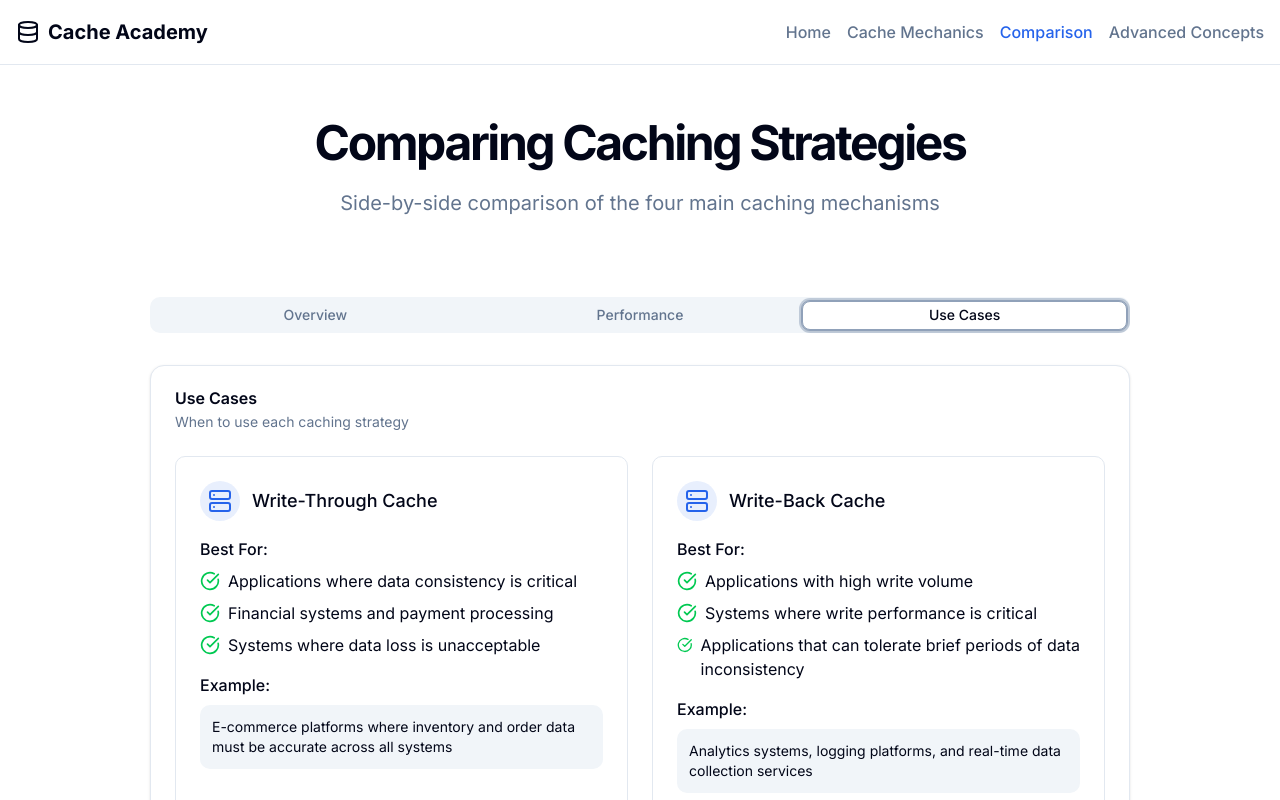
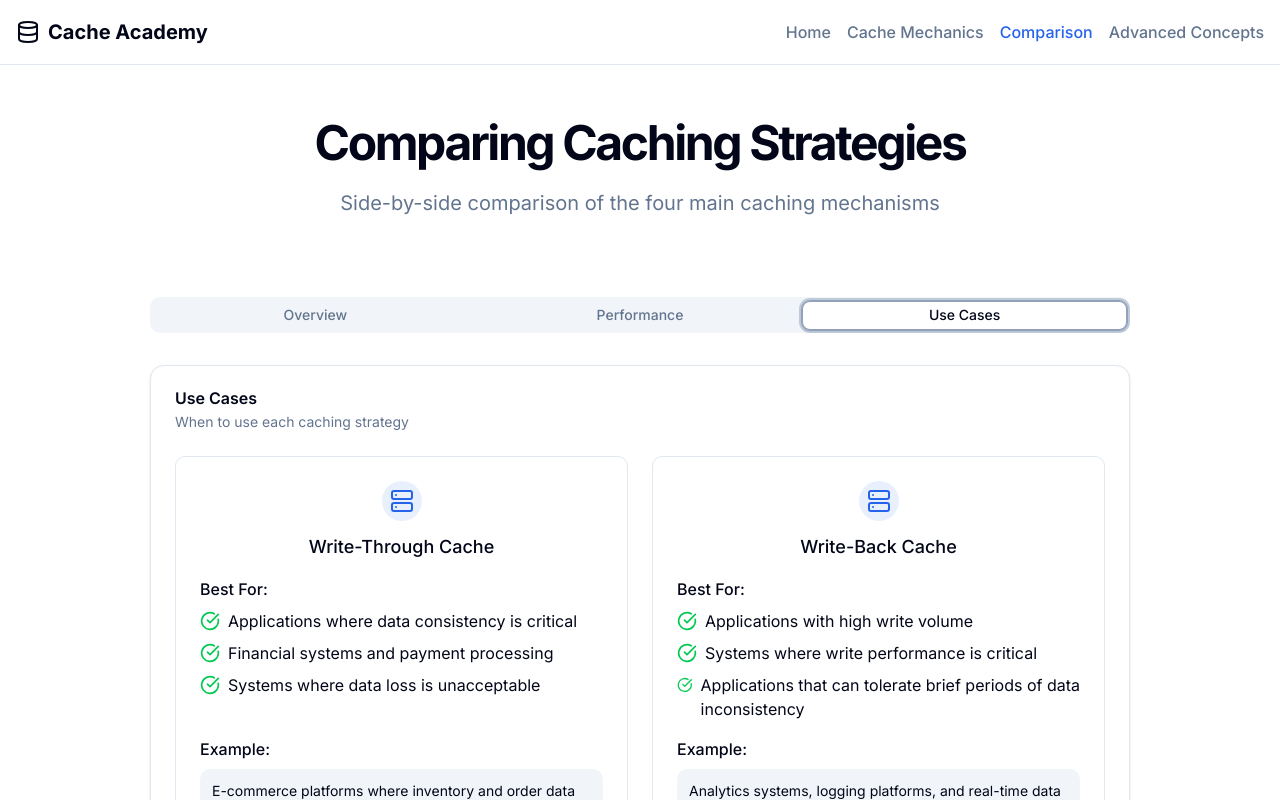
Before and after one commit to ThunderXBlitZ/cache-academy, a Next.js app: page /cache-academy/comparison in a window 1280 px wide. Both pictures are taken after a click on the tab "Use Cases". Shown: the top 800 px of the page. Built offline with nearby package versions, Linux system fonts and the light colour scheme.

Commit message:
fix icon; fix layout of tip box

```diff
--- a/app/comparison/page.tsx
+++ b/app/comparison/page.tsx
@@ -136,7 +136,6 @@ export default function ComparisonPage() {
                             </td>
                             <td className="py-4 px-4">
                               <div className="flex items-center">
-                                <XCircle className="h-5 w-5 text-red-500 mr-2" />
                                 <span>Slow after writes</span>
                               </div>
                             </td>
@@ -436,8 +435,8 @@ export default function ComparisonPage() {
                   </CardHeader>
                   <CardContent>
                     <div className="grid md:grid-cols-2 gap-6">
-                      <div className="rounded-lg border p-6">
-                        <div className="flex items-center gap-3 mb-4">
+                      <div className="flex flex-col rounded-lg border p-6">
+                        <div className="flex flex-col items-center gap-3 mb-4">
                           <div className="bg-primary/10 p-2 rounded-full">
                             <Server className="h-6 w-6 text-primary" />
                           </div>
@@ -458,14 +457,16 @@ export default function ComparisonPage() {
                             <span>Systems where data loss is unacceptable</span>
                           </li>
                         </ul>
+                        <div className="mt-auto">
                           <h4 className="font-medium mb-2">Example:</h4>
                           <div className="rounded-lg bg-muted p-3 text-sm">
                             <p>E-commerce platforms where inventory and order data must be accurate across all systems</p>
                           </div>
                         </div>
+                      </div>
 
                       <div className="rounded-lg border p-6">
-                        <div className="flex items-center gap-3 mb-4">
+                        <div className="flex flex-col items-center gap-3 mb-4">
                           <div className="bg-primary/10 p-2 rounded-full">
                             <Server className="h-6 w-6 text-primary" />
                           </div>
@@ -486,14 +487,16 @@ export default function ComparisonPage() {
                             <span>Applications that can tolerate brief periods of data inconsistency</span>
                           </li>
                         </ul>
+                        <div className="mt-auto">
                           <h4 className="font-medium mb-2">Example:</h4>
                           <div className="rounded-lg bg-muted p-3 text-sm">
                             <p>Analytics systems, logging platforms, and real-time data collection services</p>
                           </div>
                         </div>
+                      </div>
 
                       <div className="rounded-lg border p-6">
-                        <div className="flex items-center gap-3 mb-4">
+                        <div className="flex flex-col items-center gap-3 mb-4">
                           <div className="bg-primary/10 p-2 rounded-full">
                             <Server className="h-6 w-6 text-primary" />
                           </div>
@@ -514,6 +517,7 @@ export default function ComparisonPage() {
                             <span>Applications where preventing cache pollution is important</span>
                           </li>
                         </ul>
+                        <div className="mt-auto">
                           <h4 className="font-medium mb-2">Example:</h4>
                           <div className="rounded-lg bg-muted p-3 text-sm">
                             <p>
@@ -521,9 +525,10 @@ export default function ComparisonPage() {
                             </p>
                           </div>
                         </div>
+                      </div>
 
-                      <div className="rounded-lg border p-6">
-                        <div className="flex items-center gap-3 mb-4">
+                      <div className="flex flex-col rounded-lg border p-6">
+                        <div className="flex  flex-col items-center gap-3 mb-4">
                           <div className="bg-primary/10 p-2 rounded-full">
                             <Server className="h-6 w-6 text-primary" />
                           </div>
@@ -544,9 +549,11 @@ export default function ComparisonPage() {
                             <span>Applications where automatic cache population is desired</span>
                           </li>
                         </ul>
+                        <div className="mt-auto">
                           <h4 className="font-medium mb-2">Example:</h4>
                           <div className="rounded-lg bg-muted p-3 text-sm">
                             <p>Content delivery systems, product catalogs, and user profile services</p>
+                          </div>
                         </div>
                       </div>
                     </div>
@@ -555,21 +562,21 @@ export default function ComparisonPage() {
                       <h3 className="text-lg font-medium mb-4">Common Combinations</h3>
                       <div className="rounded-lg border p-4">
                         <div className="grid md:grid-cols-2 gap-6">
-                          <div>
+                        <div className="flex flex-col">
                         <h4 className="font-medium mb-2">Read-Through + Write-Through</h4>
                             <p className="text-sm mb-3">
                               The most consistent combination, ensuring data is always synchronized.
                             </p>
-                            <div className="rounded-lg bg-muted p-3 text-sm">
+                            <div className="rounded-lg bg-muted p-3 text-sm mt-auto">
                               <p>
                                 <strong>Best for:</strong> Financial applications, e-commerce platforms
                               </p>
                             </div>
                           </div>
-                          <div>
+                          <div className="flex flex-col">
                             <h4 className="font-medium mb-2">Read-Through + Write-Back</h4>
                             <p className="text-sm mb-3">Balances performance and consistency for most applications.</p>
-                            <div className="rounded-lg bg-muted p-3 text-sm">
+                            <div className="rounded-lg bg-muted p-3 text-sm mt-auto">
                               <p>
                                 <strong>Best for:</strong> Social media, content management systems
                               </p>
```
Lines whose indentation alone changed are shown as unchanged.
